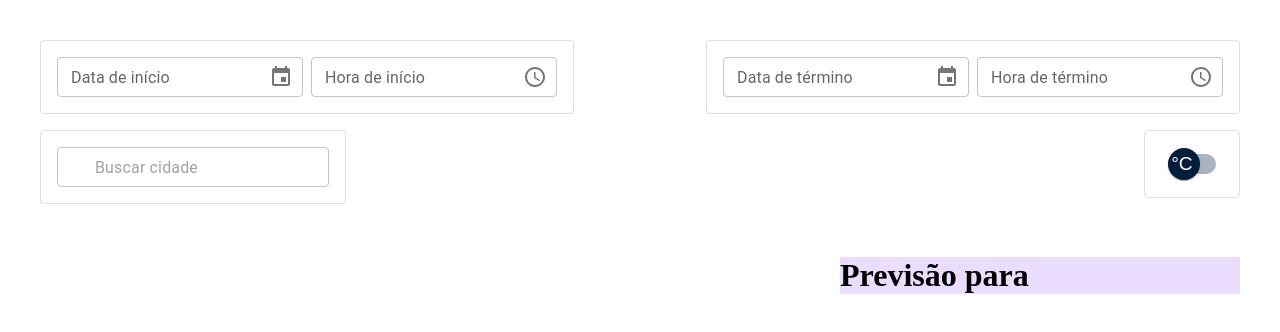
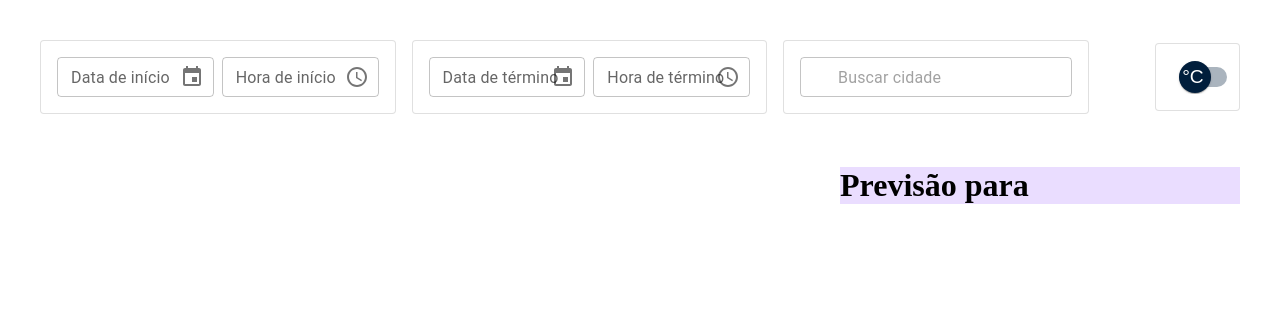
Before and after one commit to kaiquerbezerra/tempo-certo, a React (Vite) app in the folder frontend/: page /dashboard in a window 1280 px wide. Shown: the top 332 px of the page. Built offline with nearby package versions, Linux system fonts and the light colour scheme; some icons are missing.

Commit message:
style: resize filters

```diff
--- a/frontend/src/layouts/geochronological-filters.tsx
+++ b/frontend/src/layouts/geochronological-filters.tsx
@@ -106,15 +106,20 @@ export function GeochronologicalFilters() {
   return (
     <LocalizationProvider dateAdapter={AdapterDayjs} adapterLocale={"pt-br"}>
       <Box p={4}>
-        <Grid container spacing={2} alignItems="center" direction="column">
+        <Grid container spacing={2} justifyItems="center" direction="column">
+          <Grid container justifyContent="space-between" alignItems="center">
             <Grid
               container
-            sx={{ width: "100%" }}
               direction="row"
-            justifyContent="space-between"
+              alignItems="center"
+              justifyContent="start"
+              size={11}
             >
-            <Grid>
-              <Paper variant="outlined" sx={{ p: 2, display: "flex", gap: 1 }}>
+              <Grid size={4}>
+                <Paper
+                  variant="outlined"
+                  sx={{ p: 2, display: "flex", gap: 1 }}
+                >
                   <DatePicker
                     label="Data de início"
                     value={startDate}
@@ -137,8 +142,11 @@ export function GeochronologicalFilters() {
                   />
                 </Paper>
               </Grid>
-            <Grid>
-              <Paper variant="outlined" sx={{ p: 2, display: "flex", gap: 1 }}>
+              <Grid size={4}>
+                <Paper
+                  variant="outlined"
+                  sx={{ p: 2, display: "flex", gap: 1 }}
+                >
                   <DatePicker
                     label="Data de término"
                     value={endDate}
@@ -162,7 +170,10 @@ export function GeochronologicalFilters() {
                 </Paper>
               </Grid>
               <Grid>
-              <Paper variant="outlined" sx={{ p: 2, display: "flex", gap: 1 }}>
+                <Paper
+                  variant="outlined"
+                  sx={{ p: 2, display: "flex", gap: 1 }}
+                >
                   <TextField
                     fullWidth
                     size="small"
@@ -185,8 +196,22 @@ export function GeochronologicalFilters() {
                   />
                 </Paper>
               </Grid>
+              {locationObject.pathname === "/" ? (
+                <Grid container justifyContent="start" direction="row" size={2}>
+                  <Link to={`/dashboard?${dashboardQueryParams.toString()}`}>
+                    <Button
+                      variant="contained"
+                      size="medium"
+                      endIcon={<ArrowRightAlt />}
+                    >
+                      Analisar
+                    </Button>
+                  </Link>
+                </Grid>
+              ) : null}
+            </Grid>
             {locationObject.pathname === "/dashboard" ? (
-              <Grid>
+              <Grid size={1}>
                 <Paper
                   variant="outlined"
                   sx={{ p: 2, display: "flex", gap: 1 }}
@@ -207,24 +232,6 @@ export function GeochronologicalFilters() {
                 </Paper>
               </Grid>
             ) : null}
-            {locationObject.pathname === "/" ? (
-              <Grid
-                container
-                sx={{ width: "100%" }}
-                justifyContent="end"
-                direction="row"
-              >
-                <Link to={`/dashboard?${dashboardQueryParams.toString()}`}>
-                  <Button
-                    variant="contained"
-                    size="medium"
-                    endIcon={<ArrowRightAlt />}
-                  >
-                    Analisar
-                  </Button>
-                </Link>
-              </Grid>
-            ) : null}
           </Grid>
         </Grid>
       </Box>
```
Lines whose indentation alone changed are shown as unchanged.
